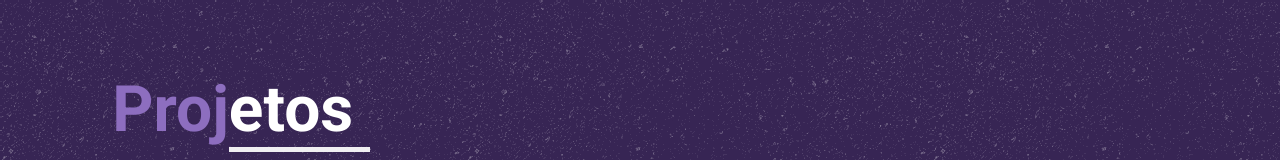
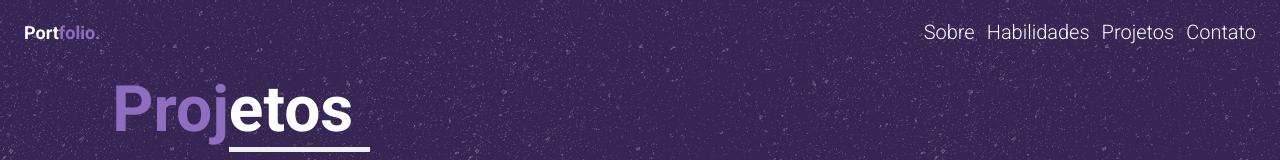
Before and after one commit to vxfontes/portfolio, a React (Create React App) app: page /projectsPage/1 in a window 1280 px wide. Shown: the top 160 px of the page. Built offline with nearby package versions, Linux system fonts and the light colour scheme.

Commit message:
fix: sidebar

```diff
--- a/src/components/appBar/index.tsx
+++ b/src/components/appBar/index.tsx
@@ -90,7 +90,7 @@ const MyAppBar = () => {
                                 {language === 'english' ? (
                                     <>
                                         {data.english.map((type: string) => {
-                                            let proj;
+                                            let proj = type.toLowerCase();
                                             if(type.toLowerCase() === 'projects') {
                                                 proj = 'projectsPage'
                                             }
@@ -107,7 +107,7 @@ const MyAppBar = () => {
                                 ) : (
                                     <>
                                         {data.portuguese.map((type: string) => {
-                                            let proj;
+                                            let proj = type.toLowerCase();
                                             if(type.toLowerCase() === 'projetos') {
                                                 proj = 'projectsPage'
                                             }
--- a/src/pages/projects/projectsPage.tsx
+++ b/src/pages/projects/projectsPage.tsx
@@ -5,6 +5,7 @@ import { Link, useParams } from "react-router-dom";
 import data from '../../data/projects.json';
 import styles from "./styles";
 import { ProjectProps } from "../../interface/ProjectProps";
+import MyAppBar from "../../components/appBar";
 
 
 const ProjectsPage = () => {
@@ -14,6 +15,7 @@ const ProjectsPage = () => {
 
     return (
         <>
+            <MyAppBar />
             <Grid className={classes.paperProjects} container direction='row' justifyContent='center' alignItems="center" spacing={1}>
                 <Grid item xl={12} lg={12} md={11} sm={12} xs={12}>
                     <Typography style={{ paddingTop: '1vh', marginBottom: '5vh' }} variant='h2' color='secondary'>
```
